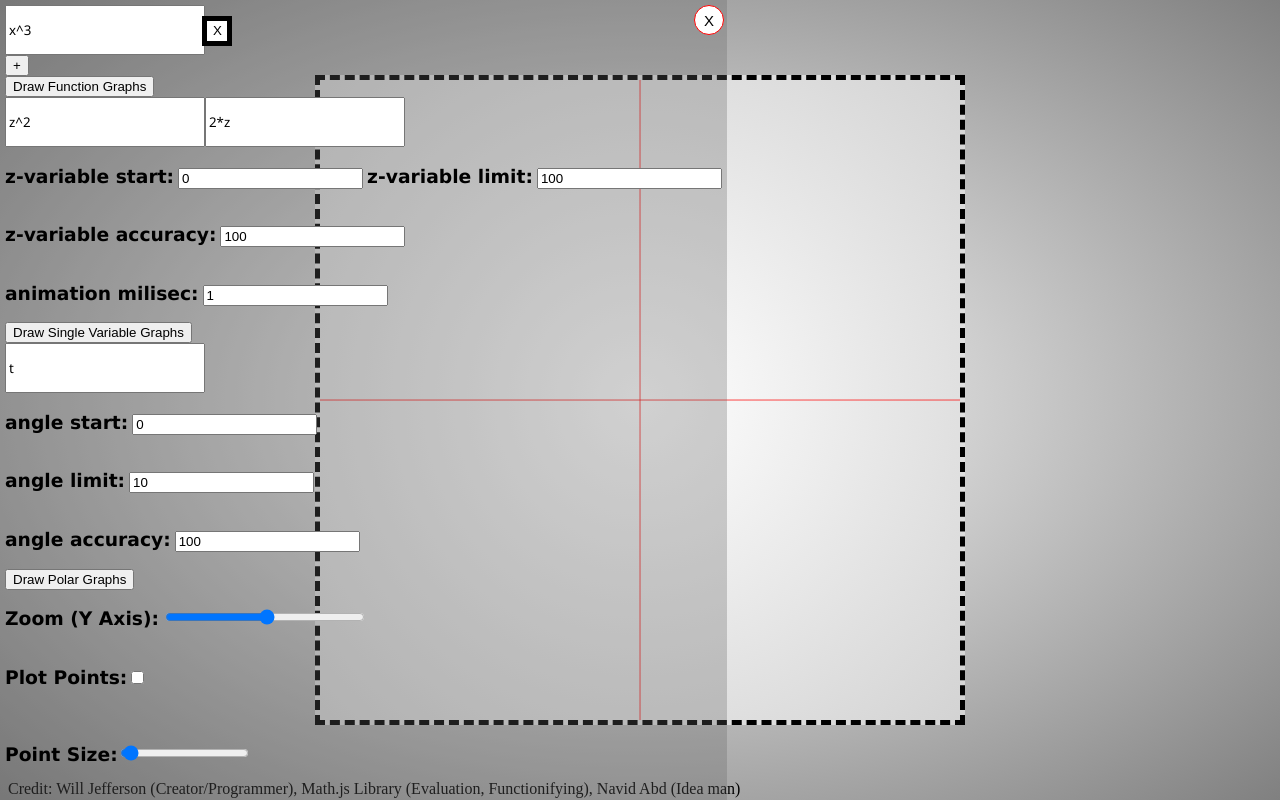
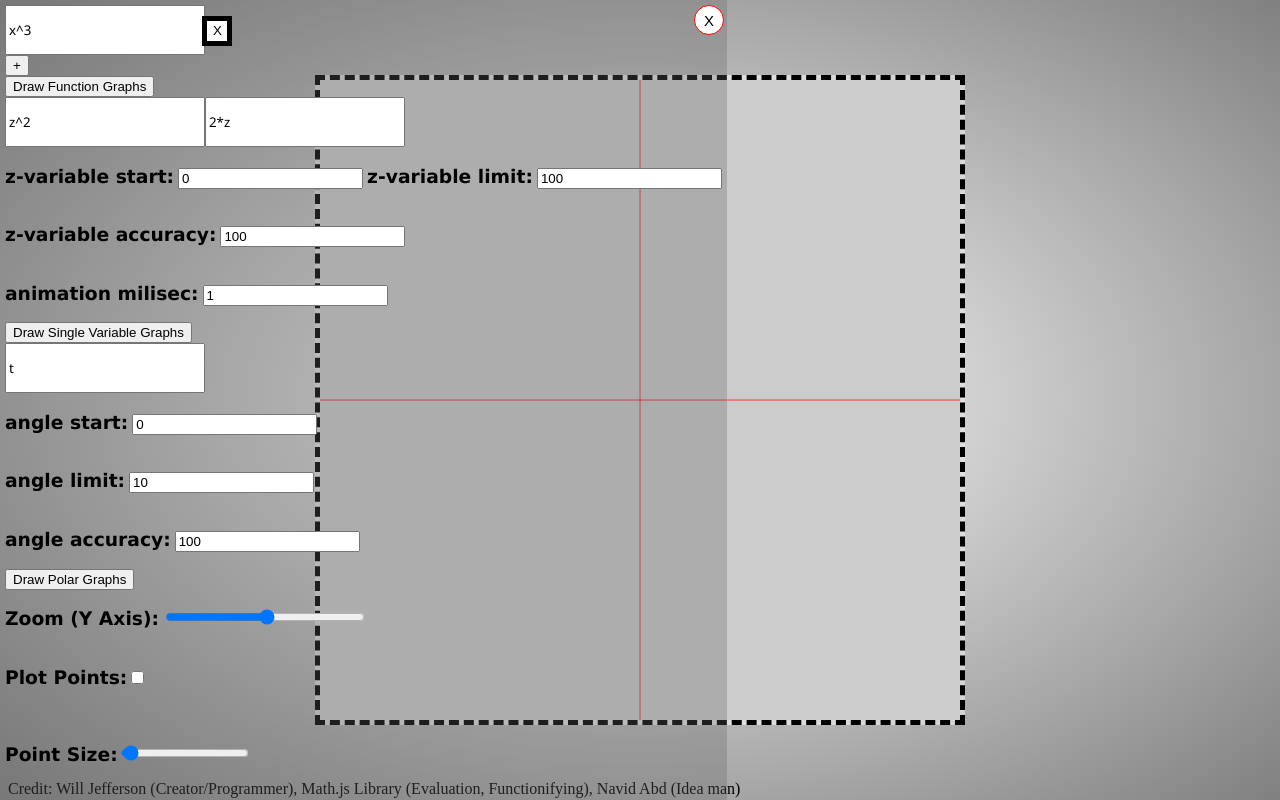
Before and after one commit to EidNorouz/eidnorouz.github.io, a plain HTML site: page graphy/index.html in a window 1280 px wide. Drawn offline with Linux system fonts and the light colour scheme.

Commit message:
Jeferson did something

```diff
--- a/graphy/index.html
+++ b/graphy/index.html
@@ -41,6 +41,7 @@
         <br>
         <h3>Plot Points:<input type="checkbox" id="PLOTPOINT"></h3><br>
         <h3>Point Size:<input type="range" id="PLOTSIZE" min="1" max="100" value="4"></h3><br>
+        <h3>BG Color: <input type="color" value="#cccccc" id="BGCOLOR" onchange="graphreset()"></h3>
         </div>
         <canvas width="1000" height="1000" id="graphboard"></canvas>
         <p style="position: absolute; top:100%; transform: translateY(-200%);">Credit: Will Jefferson (Creator/Programmer), Math.js Library (Evaluation, Functionifying), Navid Abd (Idea man)</p>
--- a/graphy/index.js
+++ b/graphy/index.js
@@ -23,6 +23,8 @@ function canvasaxis() {
     graph.beginPath()
     graph.setLineDash([])
     graph.strokeStyle = "red"
+    graph.fillStyle = document.getElementById("BGCOLOR").value
+    graph.fillRect(0,0,graphmargin[2][0],graphmargin[2][1])
     graph.moveTo(graphmargin[1][0], graphmargin[0][1])
     graph.lineTo(graphmargin[1][0], graphmargin[2][1])
     graph.moveTo(graphmargin[0][1], graphmargin[1][1])
```
